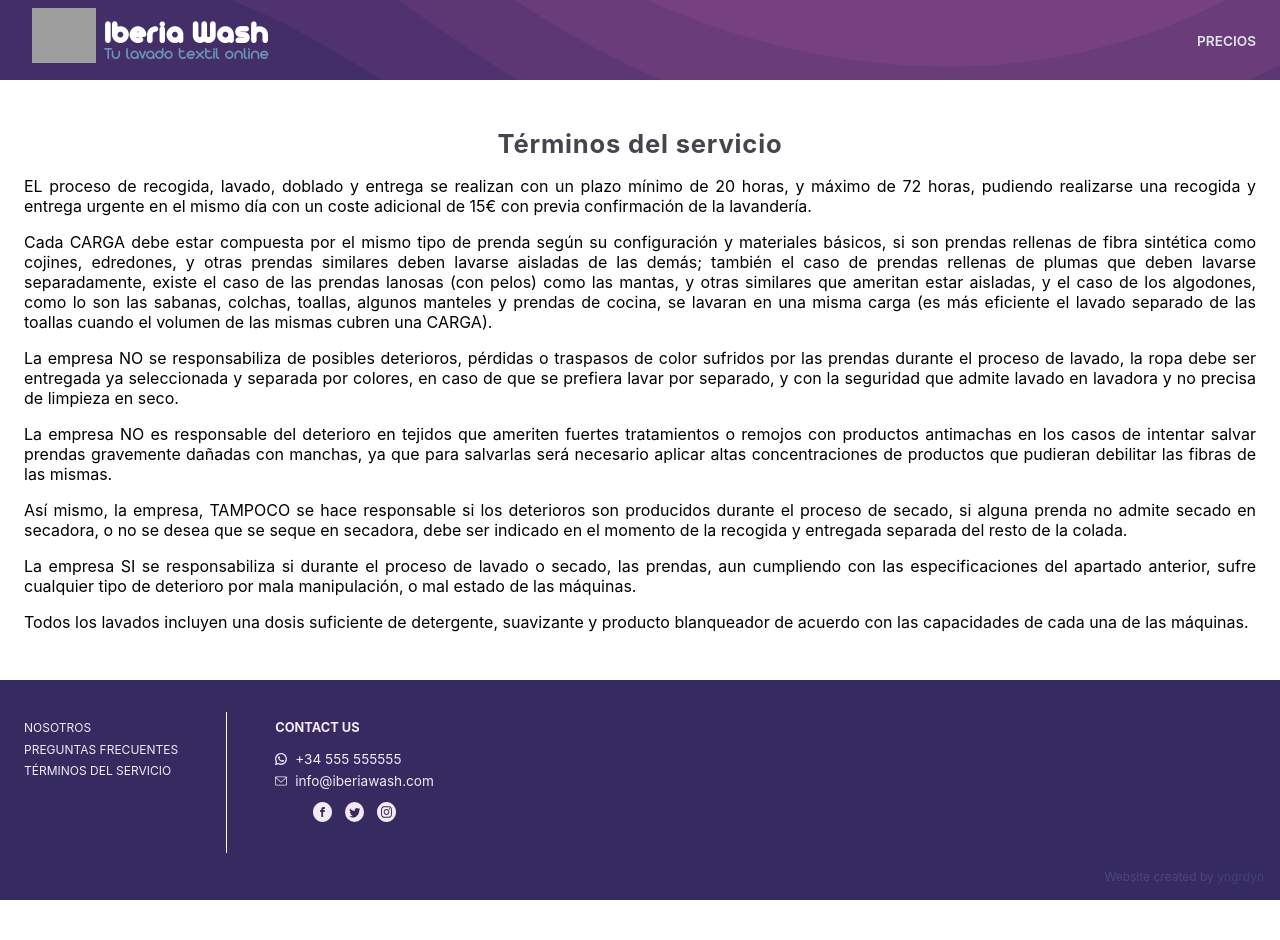
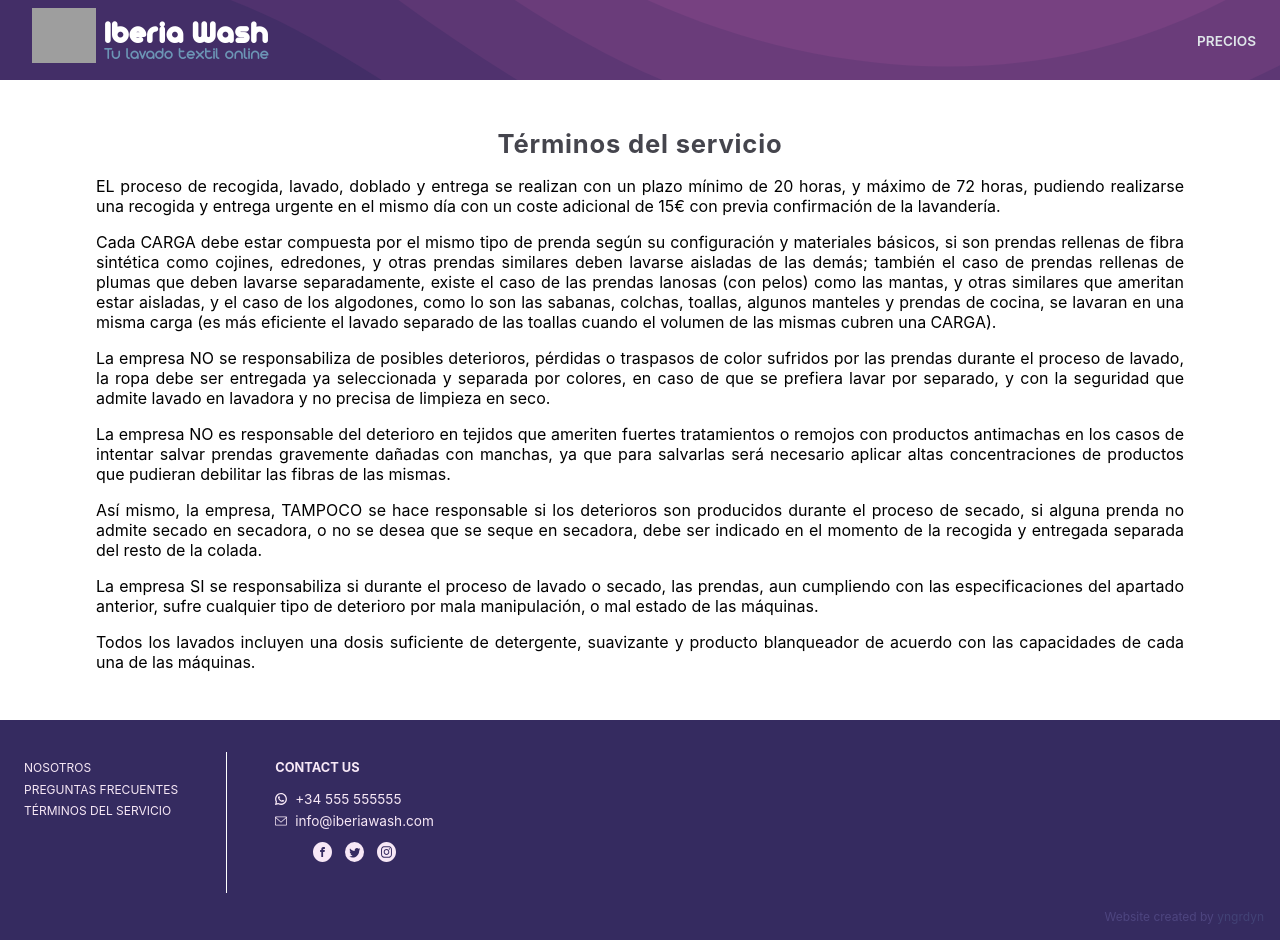
Before and after one commit to yngrdyn/delundry, a React (Create React App) app: page /terms-and-conditions in a window 1280 px wide. Before the commit the page ends 900 px from the top, so only its background shows below. Built offline with nearby package versions, Linux system fonts and the light colour scheme; grey boxes are pictures that could not be loaded.

Commit message:
terms of service added

```diff
--- a/src/components/terms-and-conditions/index.css
+++ b/src/components/terms-and-conditions/index.css
@@ -7,3 +7,11 @@
     margin-top: 1rem;
     text-transform: none;
 }
+
+@media (min-width: 768px) {
+    .terms-and-conditions {
+        width: 85%;
+        padding: 0 0 2rem;
+        margin: 0 auto;
+    }
+}
```
